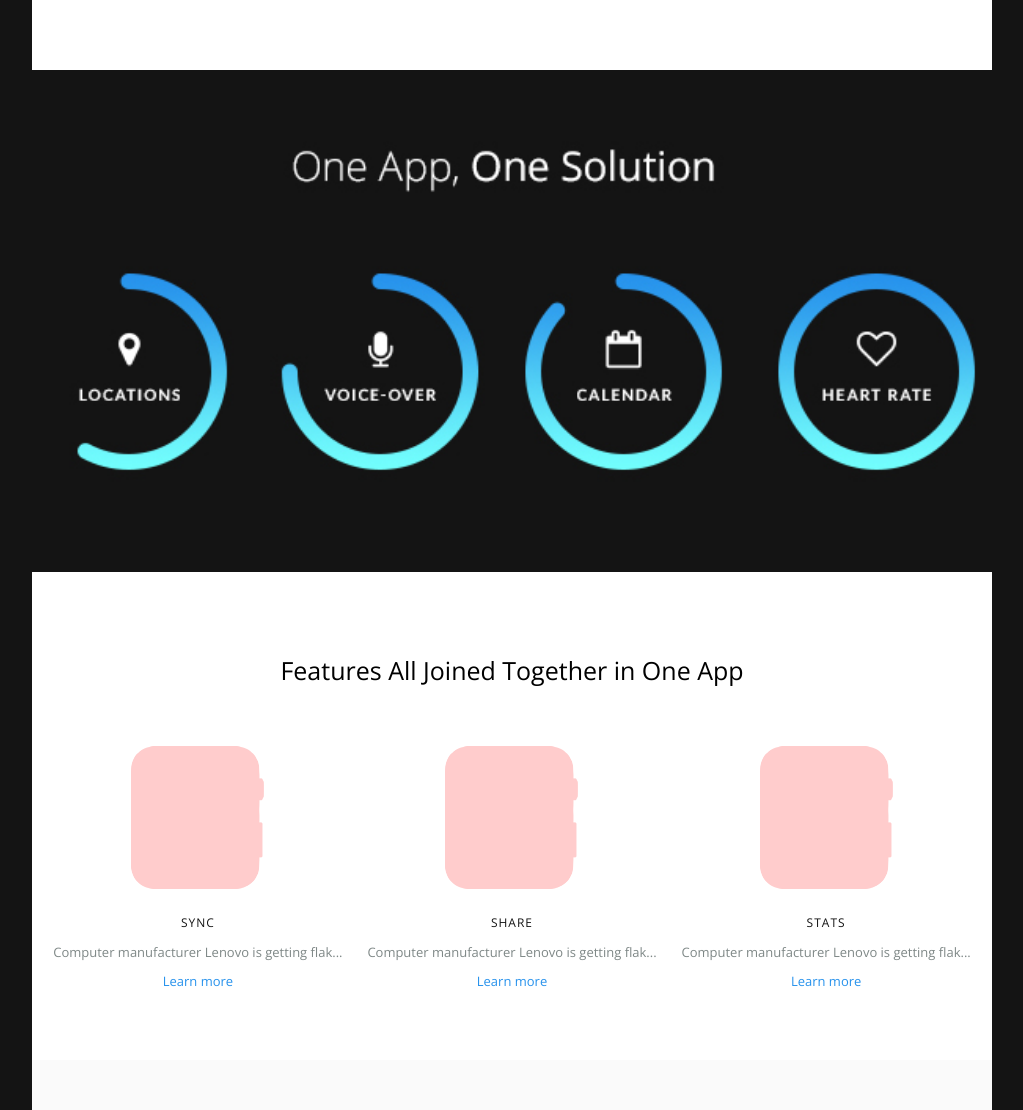
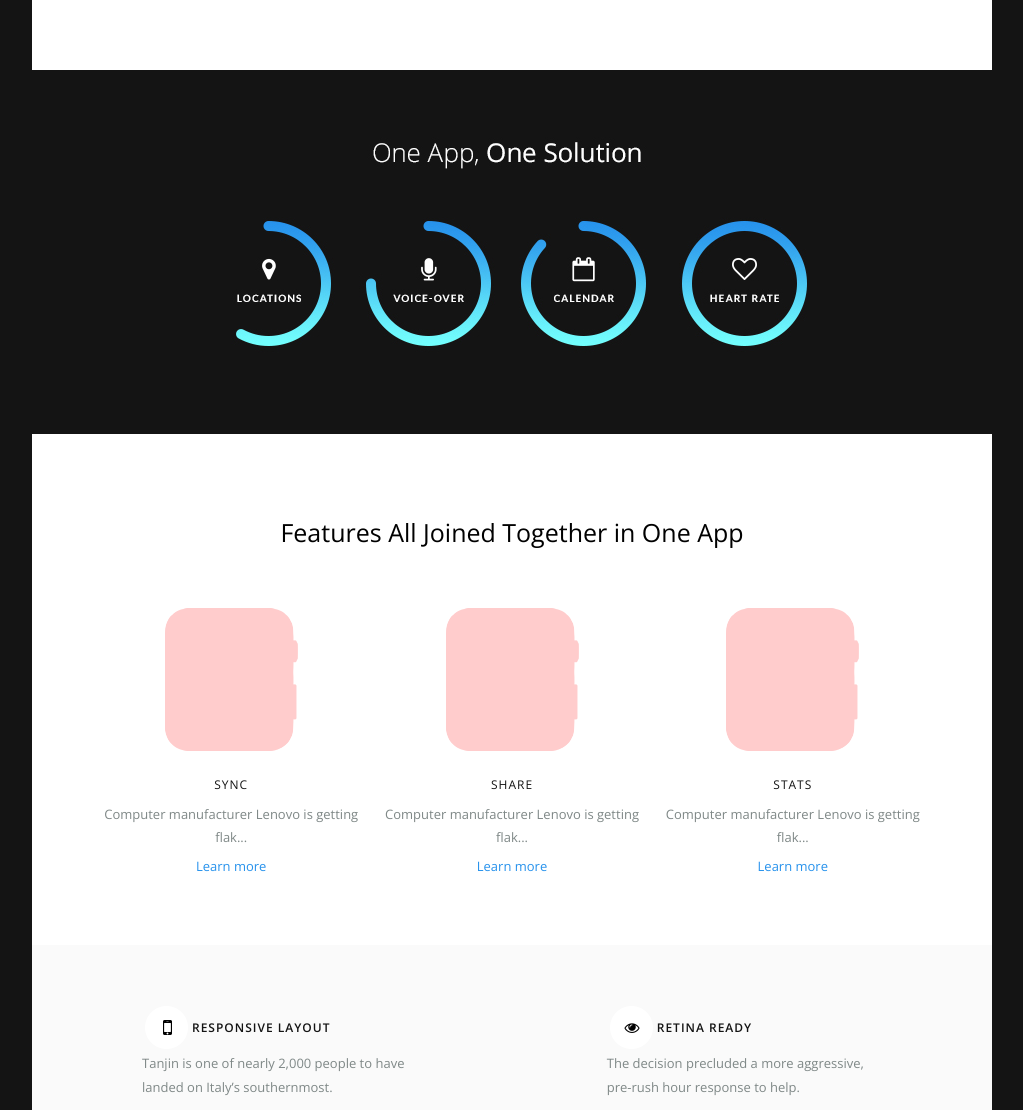
Before and after one commit to phaybein/email_design, a React app: page public/index.html in a window 1280 px wide. Shown: the part 1360-2470 px from the top of the page, without its empty margins (128-1151 px from the left). Built offline with nearby package versions, Linux system fonts and the light colour scheme; files whose address does not match are found by name.

Commit message:
adding padding to together section for desktops RE #together #padding #responsive

```diff
--- a/public/index.html
+++ b/public/index.html
@@ -138,10 +138,11 @@
 				margin: 0 0 0 auto;
 			}
 
+			/* SECTION TOGETHER */
+			.together__wrapper {
+				padding: 81px 0 70px;
+			}
 
-
-
-			/* SECTION TOGETHER */
 			.together__sync,
 			.together__share,
 			.together__stats {
@@ -193,18 +194,30 @@
 			}
 
 			/* SECTION BENEFIT */
-
 			.benefits__responsive,
 			.benefits__skins,
 			.benefits__menus {
 				padding-left: 100px;
 			}
 
-
 			.benefits__retina,
 			.benefits__performance,
 			.benefits__share {
 				padding-left: 100px;
+			}
+
+			/* SECTION SOLUTION */
+			.solution {
+				text-align: center;
+			}
+
+			.solution__image {
+				max-width: 611px;
+			}
+
+			/* SECTION TOGETHER */
+			.together__wrapper {
+				padding: 81px 50px 70px;
 			}
 		}
 	</style>
@@ -617,7 +630,7 @@
 						<td style="
 							padding: 59px 0;
 						">
-							<img width="100%" src="./img/one_app.jpg" alt="">
+							<img class="solution__image" width="100%" src="./img/one_app.jpg" alt="">
 						</td>
 					</tr>
 					<!-- END OF SOLUTION ROW -->
@@ -628,9 +641,7 @@
 						font-family:'Open Sans', 'HelveticaNeue-Light', 'Helvetica Neue Light', 'Helvetica Neue', Helvetica, Arial, 'Lucida Grande', sans-serif;
 						text-align: center;
 					">
-						<td style="
-							padding: 81px 0 70px;
-						">
+						<td class="together__wrapper">
 							<h2 style="
 								font-size: 25px;
 								font-weight: 300;
```
